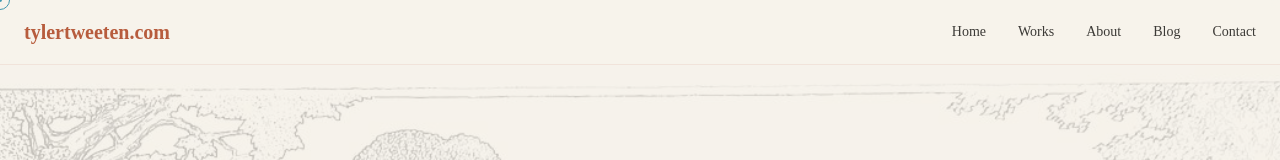
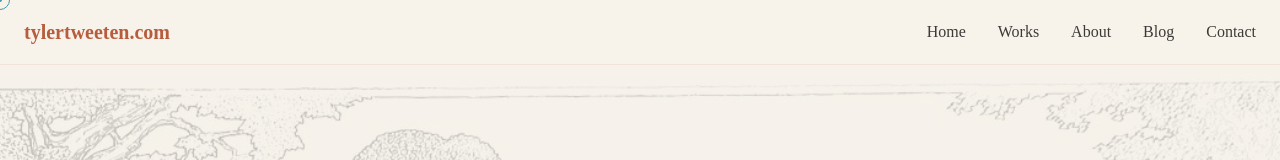
Before and after one commit to tweeten/Personal-Website, a React app in the folder Personal Page/: page / in a window 1280 px wide. Shown: the top 160 px of the page. Built offline with nearby package versions, Linux system fonts and the light colour scheme; the HTML template or start-up script is replaced by a standard one.

Commit message:
mobile optimizations

```diff
--- a/Personal Page/src/components/Home/Hero.tsx
+++ b/Personal Page/src/components/Home/Hero.tsx
@@ -2,7 +2,7 @@ import React from 'react';
 import { motion } from 'framer-motion';
 export const Hero = () => {
   return <section
-    className="relative min-h-[90vh] flex items-center overflow-hidden bg-beige"
+    className="relative min-h-[70vh] sm:min-h-[90vh] flex items-center overflow-hidden bg-beige"
     style={{
       backgroundImage: "url('/images/Stockman_cream.jpg')",
       backgroundSize: 'cover',
@@ -12,16 +12,16 @@ export const Hero = () => {
   >
       {/* Semi-transparent beige overlay */}
       <div className="absolute inset-0 bg-beige" style={{ opacity: 0.78, zIndex: 1 }} />
-      <div className="container mx-auto px-6 relative z-10">
+      <div className="container mx-auto px-4 sm:px-6 relative z-10">
         <div className="flex flex-col items-center justify-center w-full">
           <h1
-            className="text-6xl md:text-8xl font-bold font-sans leading-tight text-dark mb-4 text-center"
+            className="text-3xl xs:text-4xl sm:text-6xl md:text-8xl font-bold font-sans leading-tight text-dark mb-4 text-center break-words"
             style={{ textShadow: '2px 2px 8px rgba(60, 58, 54, 0.25), 0 1px 0 #fff' }}
           >
             Tyler Tweeten
           </h1>
           <p
-            className="text-xl md:text-2xl text-dark/80 max-w-2xl font-serif mt-4 text-center"
+            className="text-base xs:text-lg sm:text-xl md:text-2xl text-dark/80 max-w-xs xs:max-w-md sm:max-w-2xl font-serif mt-4 text-center"
             style={{ textShadow: '1px 1px 6px rgba(60, 58, 54, 0.18), 0 1px 0 #fff' }}
           >
             Building digital experiences with the harmony of nature and the precision of architecture.
--- a/Personal Page/src/components/Layout/Header.tsx
+++ b/Personal Page/src/components/Layout/Header.tsx
@@ -1,82 +1,90 @@
-import React, { Children } from 'react';
+import React, { useState } from 'react';
 import { motion } from 'framer-motion';
+
 export const Header = () => {
-  const menuItems = [{
-    name: 'Home',
-    href: '#home'
-  }, {
-    name: 'Works',
-    href: '#works'
-  }, {
-    name: 'About',
-    href: '#about'
-  }, {
-    name: 'Blog',
-    href: '#blog'
-  }, {
-    name: 'Contact',
-    href: '#contact'
-  }];
-  return <header className="fixed top-0 left-0 w-full z-40 bg-[#f7f3eb]/80 backdrop-blur-sm border-b border-[#b75c3d]/10">
-      <div className="container mx-auto px-6 h-16 flex items-center justify-between">
-        <motion.div className="font-bold text-xl text-[#b75c3d]" initial={{
-        opacity: 0,
-        y: -10
-      }} animate={{
-        opacity: 1,
-        y: 0
-      }} transition={{
-        duration: 0.5
-      }}>
-         tylertweeten.com
-        </motion.div>
-        <motion.nav initial={{
-        opacity: 0,
-        y: -10
-      }} animate={{
-        opacity: 1,
-        y: 0
-      }} transition={{
-        duration: 0.5,
-        delay: 0.2,
-        staggerChildren: 0.1
-      }} className="hidden md:flex items-center space-x-8">
-          {menuItems.map((item, index) => <motion.a key={item.name} href={item.href} className="relative text-sm text-[#3c3a36] hover:text-[#b75c3d] transition-colors duration-300 py-1" initial={{
+  const [menuOpen, setMenuOpen] = useState(false);
+  const menuItems = [
+    { name: 'Home', href: '#home' },
+    { name: 'Works', href: '#works' },
+    { name: 'About', href: '#about' },
+    { name: 'Blog', href: '#blog' },
+    { name: 'Contact', href: '#contact' },
+  ];
+  return (
+    <header className="fixed top-0 left-0 w-full z-40 bg-[#f7f3eb]/80 backdrop-blur-sm border-b border-[#b75c3d]/10">
+      <div className="container mx-auto px-4 sm:px-6 h-16 flex items-center justify-between">
+        <motion.div className="font-bold text-lg sm:text-xl text-[#b75c3d]" initial={{
           opacity: 0,
           y: -10
         }} animate={{
           opacity: 1,
           y: 0
         }} transition={{
-          duration: 0.3,
-          delay: 0.1 + index * 0.1
+          duration: 0.5
         }}>
+          tylertweeten.com
+        </motion.div>
+        {/* Desktop Navigation */}
+        <motion.nav
+          initial={{ opacity: 0, y: -10 }}
+          animate={{ opacity: 1, y: 0 }}
+          transition={{ duration: 0.5, delay: 0.2, staggerChildren: 0.1 }}
+          className="hidden md:flex items-center space-x-4 lg:space-x-8"
+        >
+          {menuItems.map((item, index) => (
+            <motion.a
+              key={item.name}
+              href={item.href}
+              className="relative text-sm lg:text-base text-[#3c3a36] hover:text-[#b75c3d] transition-colors duration-300 py-1"
+              initial={{ opacity: 0, y: -10 }}
+              animate={{ opacity: 1, y: 0 }}
+              transition={{ duration: 0.3, delay: 0.1 + index * 0.1 }}
+            >
               {item.name}
-              <motion.span className="absolute bottom-0 left-0 w-0 h-0.5 bg-[#b75c3d]" initial={{
-            width: '0%'
-          }} whileHover={{
-            width: '100%'
-          }} transition={{
-            duration: 0.3
-          }} />
-            </motion.a>)}
+              <motion.span className="absolute bottom-0 left-0 w-0 h-0.5 bg-[#b75c3d]" initial={{ width: '0%' }} whileHover={{ width: '100%' }} transition={{ duration: 0.3 }} />
+            </motion.a>
+          ))}
         </motion.nav>
-        {/* Mobile menu button - only visible on small screens */}
-        <motion.button className="md:hidden relative z-50 w-10 h-10 flex flex-col justify-center items-center" initial={{
-        opacity: 0,
-        y: -10
-      }} animate={{
-        opacity: 1,
-        y: 0
-      }} transition={{
-        duration: 0.5,
-        delay: 0.2
-      }}>
+        {/* Mobile menu button */}
+        <motion.button
+          className="md:hidden relative z-50 w-10 h-10 flex flex-col justify-center items-center"
+          initial={{ opacity: 0, y: -10 }}
+          animate={{ opacity: 1, y: 0 }}
+          transition={{ duration: 0.5, delay: 0.2 }}
+          onClick={() => setMenuOpen(!menuOpen)}
+          aria-label="Open menu"
+        >
           <span className="sr-only">Menu</span>
           <span className="w-6 h-[2px] bg-[#3c3a36] block mb-1.5" />
           <span className="w-6 h-[2px] bg-[#3c3a36] block mb-1.5" />
           <span className="w-6 h-[2px] bg-[#3c3a36] block" />
         </motion.button>
+        {/* Mobile Navigation Overlay */}
+        {menuOpen && (
+          <div className="fixed inset-0 z-40 bg-[#f7f3eb] flex flex-col items-center justify-center md:hidden">
+            <button
+              className="absolute top-6 right-6 text-3xl text-[#b75c3d]"
+              onClick={() => setMenuOpen(false)}
+              aria-label="Close menu"
+            >
+              ×
+            </button>
+            <ul className="space-y-8 text-3xl font-light">
+              {menuItems.map((item) => (
+                <li key={item.name}>
+                  <a
+                    href={item.href}
+                    className="block hover:text-[#b75c3d] transition-colors duration-300"
+                    onClick={() => setMenuOpen(false)}
+                  >
+                    {item.name}
+                  </a>
+                </li>
+              ))}
+            </ul>
+          </div>
+        )}
       </div>
-    </header>;
-};
+    </header>
+  );
+}
--- a/Personal Page/src/components/Layout/Navigation.tsx
+++ b/Personal Page/src/components/Layout/Navigation.tsx
@@ -48,7 +48,7 @@ export const Navigation = ({
     }
   };
   const gridLines = Array(10).fill(0);
-  return <motion.nav className="fixed inset-0 z-40 bg-[#f7f3eb] flex items-center justify-center overflow-hidden" initial={{
+  return <motion.nav className="fixed inset-0 z-40 bg-[#f7f3eb] flex items-center justify-center overflow-hidden px-2 sm:px-8" initial={{
     opacity: 0,
     y: -50
   }} animate={{
@@ -88,9 +88,9 @@ export const Navigation = ({
         ease: 'easeOut'
       }} />)}
       </div>
-      <motion.ul className="relative z-10 text-4xl md:text-6xl font-light space-y-4 md:space-y-8" variants={container} initial="hidden" animate="show">
+      <motion.ul className="relative z-10 text-2xl xs:text-3xl sm:text-4xl md:text-6xl font-light space-y-4 sm:space-y-8" variants={container} initial="hidden" animate="show">
         {menuItems.map((menuItem, i) => <motion.li key={i} variants={item} className="relative overflow-hidden">
-            <button onClick={() => setMenuOpen(false)} className="relative block hover:text-[#b75c3d] transition-colors duration-300 group">
+            <button onClick={() => setMenuOpen(false)} className="relative block hover:text-[#b75c3d] transition-colors duration-300 group px-2 py-2 sm:px-4 sm:py-3 w-full text-left">
               {menuItem.title}
               <motion.span className="absolute bottom-0 left-0 w-0 h-0.5 bg-[#b75c3d]" initial={{
             width: '0%'
```
Also changed, not shown: Personal Page/src/components/Layout/Footer.tsx (+10 -10 lines).
